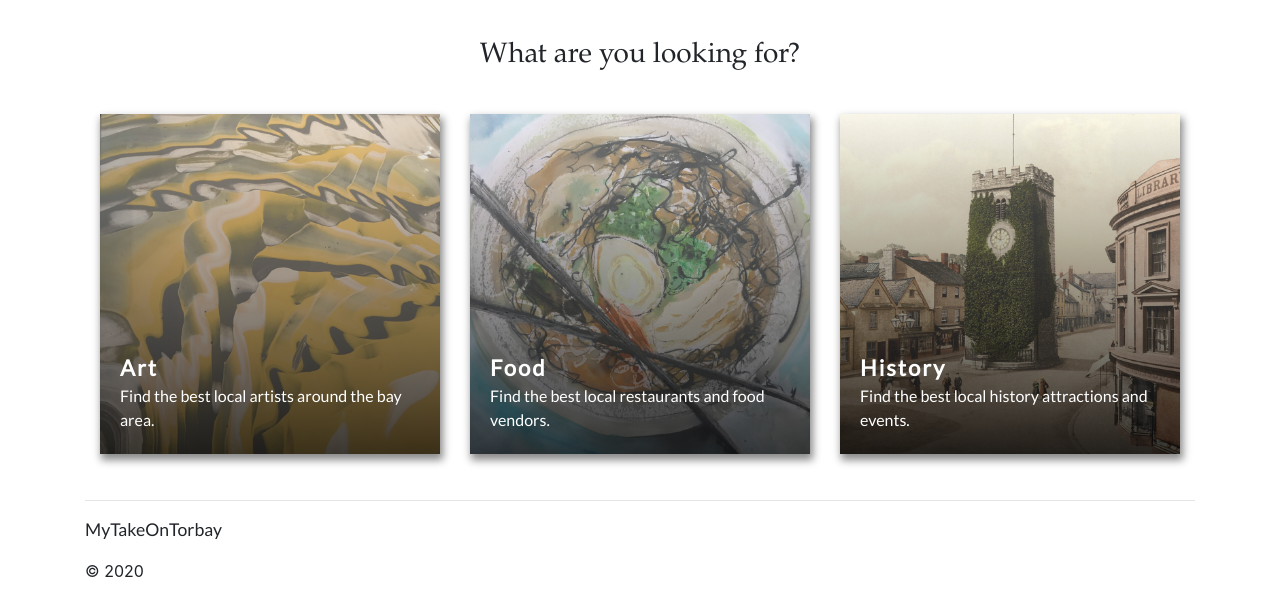
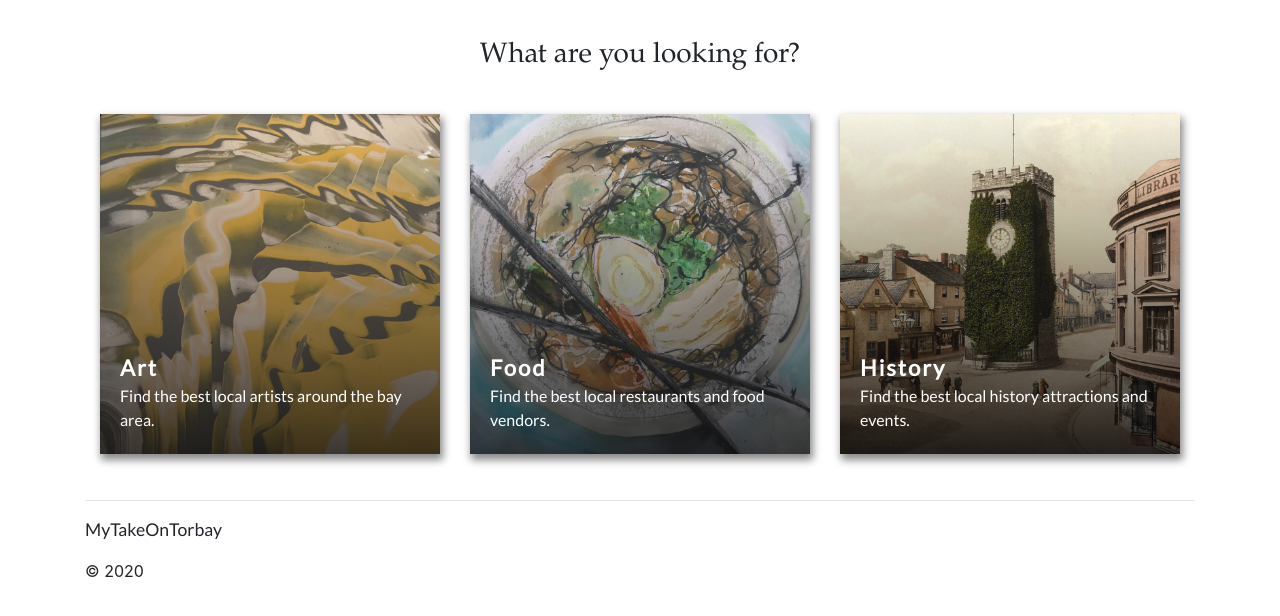
Before and after one commit to charlesday99/Python-Events-Manager, a Flask app: page / in a window 1280 px wide. Shown: the part 59-675 px from the top of the page. Run offline with Flask 2, Linux system fonts and the light colour scheme; some libraries are stand-ins or nearby versions.

Commit message:
Tweaked tile gradient overlay opacity.

```diff
--- a/app/static/css/stylesheet.css
+++ b/app/static/css/stylesheet.css
@@ -93,7 +93,7 @@ p {
 	position: absolute;
 	top:0;
 	left:0;
-	background-image: linear-gradient(to bottom, rgba(255, 255, 255, 0.30), rgba(10, 10, 10, 0.80));
+	background-image: linear-gradient(to bottom, rgba(255, 255, 255, 0.10), rgba(10, 10, 10, 0.80));
 }
 
 .proj-img {
@@ -112,6 +112,8 @@ p {
 	width:100%;
 	bottom: 70px;
 	left: 20px;
+	min-width: 30%;
+	max-width: 85%;
 }
 
 .imageCaptionTitle {
@@ -120,8 +122,6 @@ p {
 	font-weight: bold;
 	letter-spacing: 2px;
     color: #FFF;
-	min-width: 30%;
-	max-width: 85%;
 	margin-bottom: 0px;
 }
 
@@ -130,8 +130,6 @@ p {
 	font-size: 16px;
     position: absolute;
     color: #FFF;
-	min-width: 30%;
-	max-width: 85%;
 	margin-bottom: 0px;
 }
 
```
